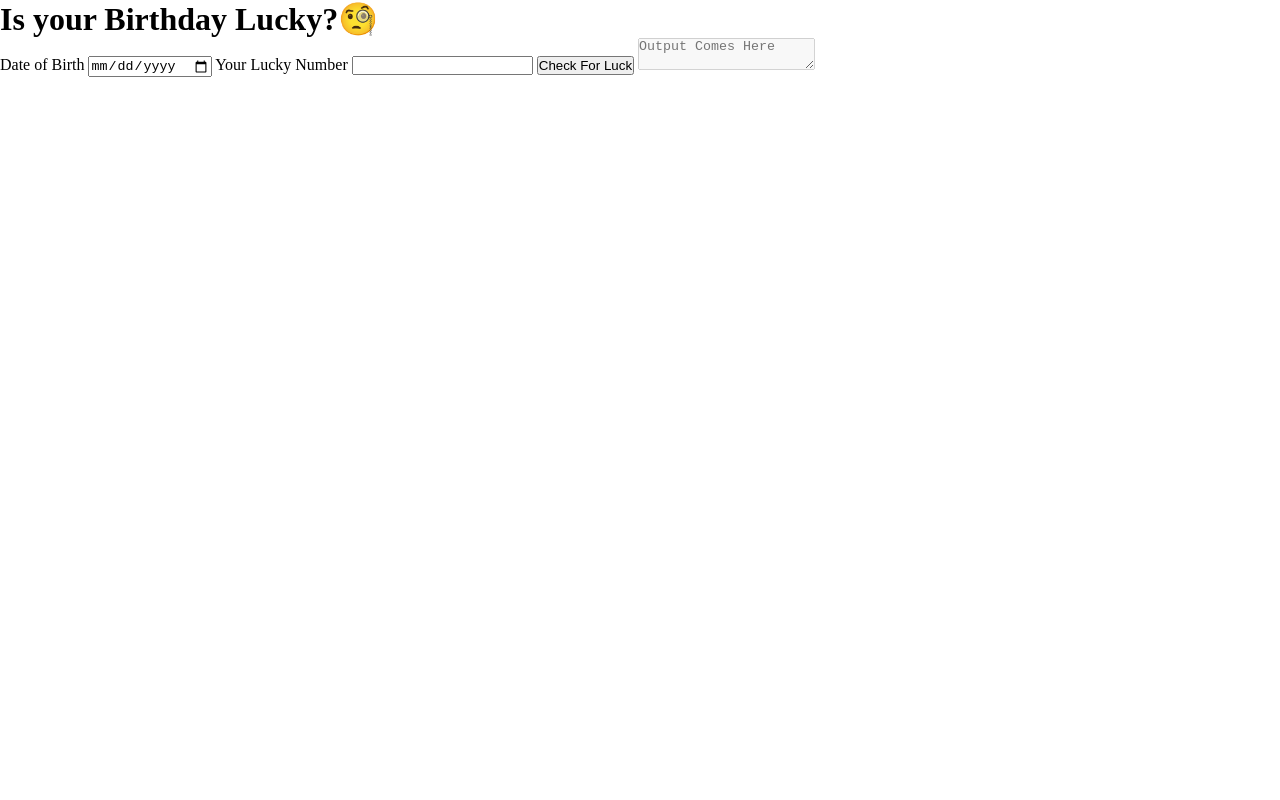
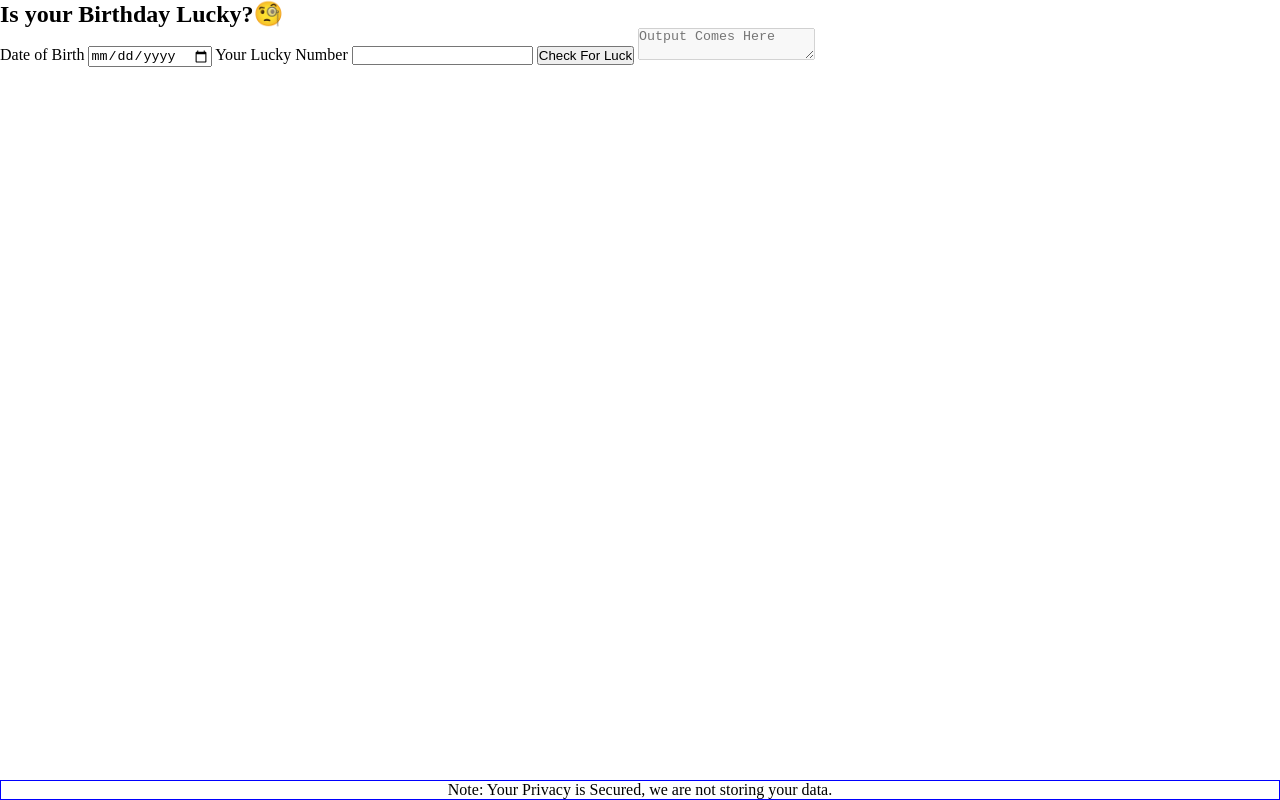
Before and after one commit to kapil551/neogcamp-is-your-birthday-lucky, a plain HTML site: page index.html in a window 1280 px wide. Drawn offline with Linux system fonts and the light colour scheme.

Commit message:
added semantic html

```diff
--- a/index.html
+++ b/index.html
@@ -10,7 +10,11 @@
 </head>
 <body>
 
+    <nav>
         <h1>Is your Birthday Lucky?🧐</h1>
+    </nav>
+
+    <main>
 
         <div class="container">
             <!-- https://developer.mozilla.org/en-US/docs/Web/HTML/Element/input/date -->
@@ -29,6 +33,14 @@
 
         </div>
 
+    </main>
+
+
+    <footer>
+        Note: Your Privacy is Secured, we are not storing your data.
+
+    </footer>
+
 
 
 
--- a/style.css
+++ b/style.css
@@ -5,3 +5,14 @@
 
     box-sizing: border-box;
 }
+
+footer {
+    border: 1px solid blue;
+    position: fixed;
+    bottom: 0;
+    left: 0;
+    right: 0;
+
+    max-width: 100%;
+    text-align: center;
+}
```
Lines whose indentation alone changed are shown as unchanged.
